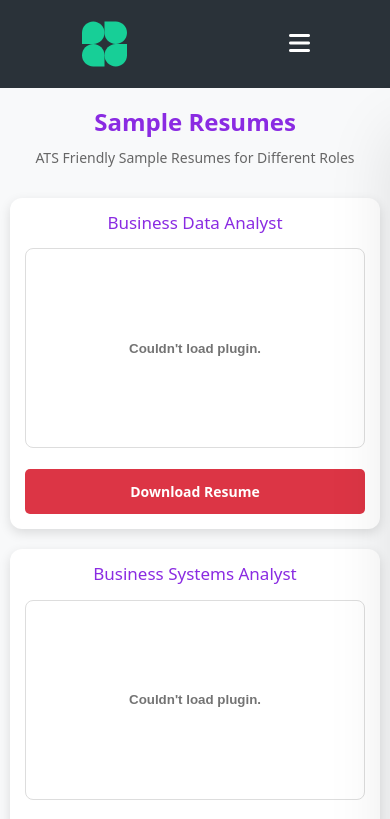
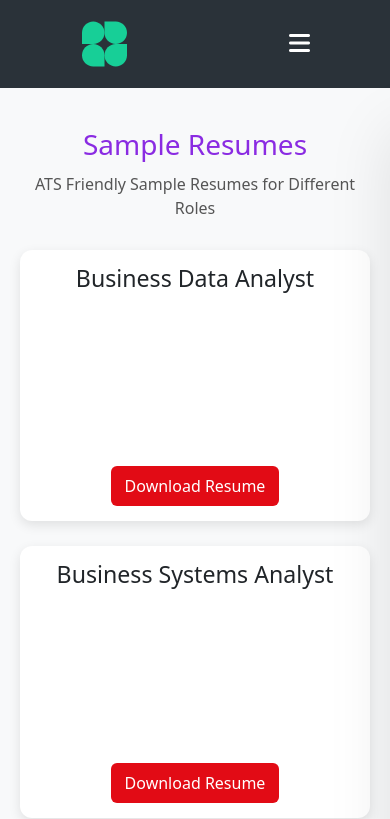
Before and after one commit to Lathakumari443/MY-PORTIFOLIO, a React (Vite) app: page /resume in a window 390 px wide. Shown: the top 819 px of the page. Built offline with nearby package versions, Linux system fonts and the light colour scheme.

Commit message:
Portfolio update

```diff
--- a/src/Components/Homepage/Resume/Resume.css
+++ b/src/Components/Homepage/Resume/Resume.css
@@ -2,162 +2,82 @@
   width: 100%;
   min-height: 100vh;
   padding: 40px 20px;
+  background-color: #f8f9fa;
   text-align: center;
-  background-color: #f8f9fa;
+  box-sizing: border-box;
 }
 
+/* Grid */
+.resume-grid {
+  display: grid;
+  grid-template-columns: repeat(3, 1fr);
+  gap: 25px;
+  margin-top: 30px;
+}
+
+/* Card */
+.resume-card {
+  background: white;
+  padding: 15px;
+  border-radius: 12px;
+  box-shadow: 0 4px 12px rgba(0,0,0,0.1);
+}
+
+/* PDF wrapper (MOST IMPORTANT) */
+.pdf-wrapper {
+  width: 100%;
+  height: 400px;
+  overflow: hidden;
+  border-radius: 10px;
+  margin: 10px 0;
+}
+
+.pdf-wrapper iframe {
+  width: 100%;
+  height: 100%;
+  border: none;
+}
+
+/* Title */
 .title {
   font-size: 42px;
   color: blueviolet;
-  font-weight: bold;
   margin-bottom: 10px;
 }
 
 .subtitle {
-  font-size: 18px;
-  color: #666;
-  margin-bottom: 30px;
+  font-size: 16px;
+  color: #555;
 }
 
-/* Resume Grid */
-.resume-grid {
-  display: grid;
-  grid-template-columns: repeat(auto-fit, minmax(320px, 1fr));
-  gap: 25px;
-  width: 100%;
-  margin-top: 20px;
+/* Download button */
+.download-btn {
+  display: inline-block;
+  margin-top: 10px;
+  padding: 8px 14px;
+  background: rgb(226, 11, 21);
+  color: white;
+  border-radius: 6px;
+  text-decoration: none;
 }
 
-/* Resume Card */
-.resume-card {
-  background: #fff;
-  border-radius: 12px;
-  padding: 20px;
-  box-shadow: 0px 4px 12px rgba(0, 0, 0, 0.12);
-  transition: 0.3s ease;
-  width: 100%;
-}
-
-.resume-card:hover {
-  transform: translateY(-5px);
-}
-
-.resume-card h3 {
-  color: blueviolet;
-  margin-bottom: 15px;
-  font-size: 20px;
-  word-wrap: break-word;
-}
-
-/* PDF Preview */
-.resume-card embed {
-  width: 100%;
-  height: 300px;
-  border: 1px solid #ddd;
-  border-radius: 8px;
-}
-
-/* Download Button */
-.download-btn {
-  display: inline-block;
-  margin-top: 15px;
-  padding: 10px 20px;
-  background-color: #dc3545;
-  color: white;
-  text-decoration: none;
-  border-radius: 5px;
-  font-size: 15px;
-  font-weight: bold;
-  transition: 0.3s ease;
-}
-
-.download-btn:hover {
-  background-color: #c82333;
-  color: white;
-}
-
-/* Large Desktop */
-@media (min-width: 1400px) {
+/* 📱 Responsive breakpoints */
+@media (max-width: 1024px) {
   .resume-grid {
-    grid-template-columns: repeat(4, 1fr);
+    grid-template-columns: repeat(2, 1fr);
   }
 }
 
-/* Laptop */
-@media (max-width: 1200px) {
-  .resume-grid {
-    grid-template-columns: repeat(3, 1fr);
-  }
-}
-
-/* Tablet */
-@media (max-width: 992px) {
-  .resume-grid {
-    grid-template-columns: repeat(2, 1fr);
-  }
-
-  .title {
-    font-size: 34px;
-  }
-
-  .resume-card embed {
-    height: 250px;
-  }
-}
-
-/* Mobile */
 @media (max-width: 768px) {
-  .resume-container {
-    padding: 25px 15px;
-  }
-
   .resume-grid {
     grid-template-columns: 1fr;
-    gap: 20px;
-  }
-
-  .resume-card {
-    padding: 15px;
-  }
-
-  .resume-card embed {
-    height: 220px;
   }
 
   .title {
     font-size: 28px;
   }
 
-  .subtitle {
-    font-size: 15px;
+  .pdf-wrapper {
+    height: 300px;
   }
 }
-
-/* Small Mobile */
-@media (max-width: 480px) {
-  .resume-container {
-    padding: 20px 10px;
-  }
-
-  .resume-card h3 {
-    font-size: 17px;
-  }
-
-  .resume-card embed {
-    height: 200px;
-  }
-
-  .download-btn {
-    width: 100%;
-    padding: 12px;
-    font-size: 14px;
-  }
-
-  .title {
-    font-size: 24px;
-  }
-
-  .subtitle {
-    font-size: 14px;
-  }
-}
--- a/src/Components/Homepage/Resume/Resume.jsx
+++ b/src/Components/Homepage/Resume/Resume.jsx
@@ -27,7 +27,7 @@ const Resume = () => {
         <div className="resume-card">
           <h3>Business Data Analyst</h3>
 
-          <embed
+          <iframe
             src={resumeDataAnalyst}
             type="application/pdf"
           />
@@ -45,7 +45,7 @@ const Resume = () => {
         <div className="resume-card">
           <h3>Business Systems Analyst</h3>
 
-          <embed
+          <iframe
             src={resumeBusinessAnalyst}
             type="application/pdf"
           />
@@ -63,7 +63,7 @@ const Resume = () => {
         <div className="resume-card">
           <h3>BA ATS Resume</h3>
 
-          <embed
+          <iframe
             src={resumeBA_ATS_Analyst}
             type="application/pdf"
           />
@@ -81,7 +81,7 @@ const Resume = () => {
         <div className="resume-card">
           <h3>Quality Engineer</h3>
 
-          <embed
+          <iframe
             src={resumeQualityAnalyst}
             type="application/pdf"
           />
@@ -99,7 +99,7 @@ const Resume = () => {
         <div className="resume-card">
           <h3>Manufacturing Engineer</h3>
 
-          <embed
+          <iframe
             src={resumeManufacturingAnalyst}
             type="application/pdf"
           />
```
